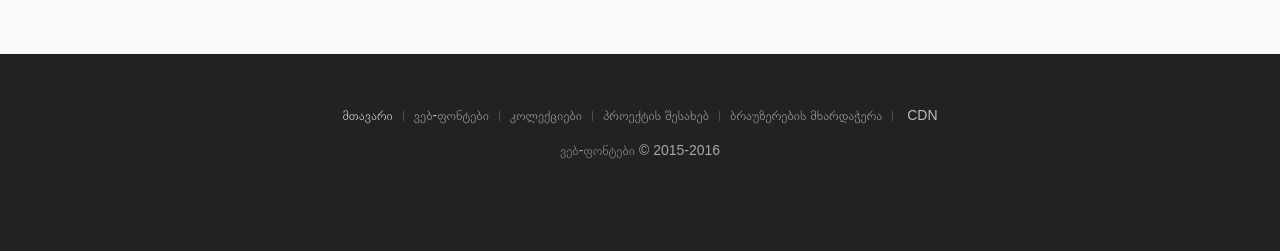
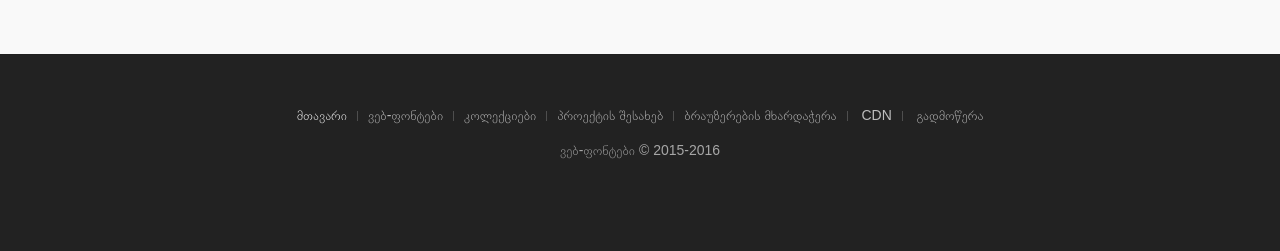
Before and after one commit to web-fonts/web-fonts.github.io, a Jekyll site: the page built from index.html, in a window 1280 px wide. Shown: the part 1713-1964 px from the top of the page. Built offline with Jekyll 4.4.1, drawn with Linux system fonts in a browser that asks for light colours.

Commit message:
add-download-link

```diff
--- a/_includes/footer.html
+++ b/_includes/footer.html
@@ -9,6 +9,9 @@
             {% endfor %}
             <li>
                 <a href="//cdn.web-fonts.ge/" target="_blank">CDN</a>
+            </li>
+            <li>
+                <a href="//github.com/web-fonts/ttf/archive/master.zip" download title="ყველა ფონტის ttf ფორმატში გადმოწერა">გადმოწერა</a>
             </li>
         </ul>
 
```
